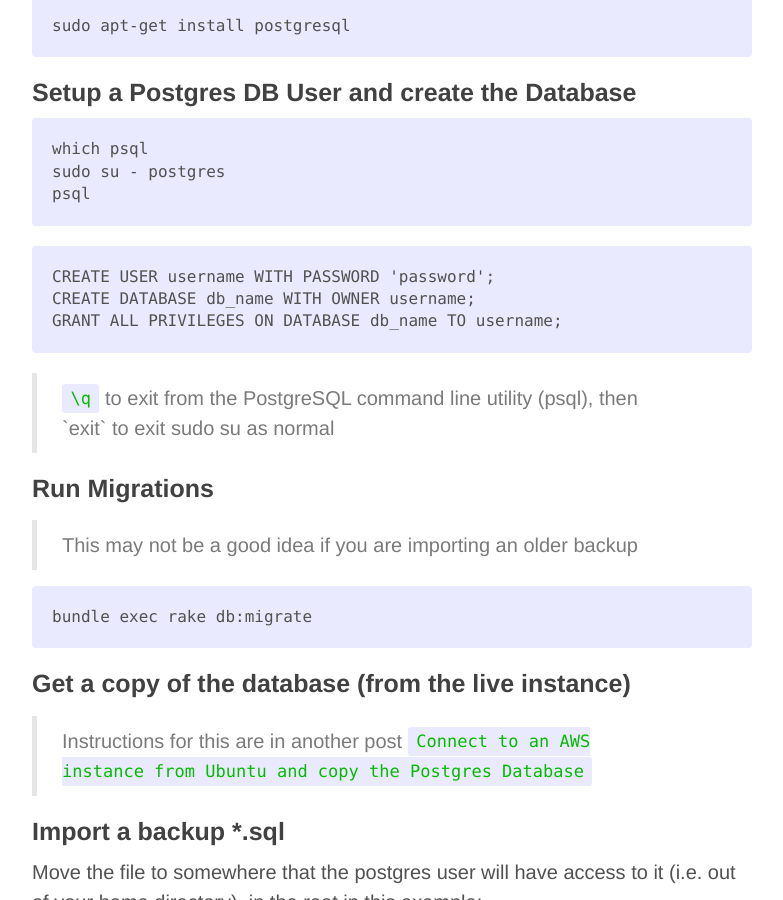
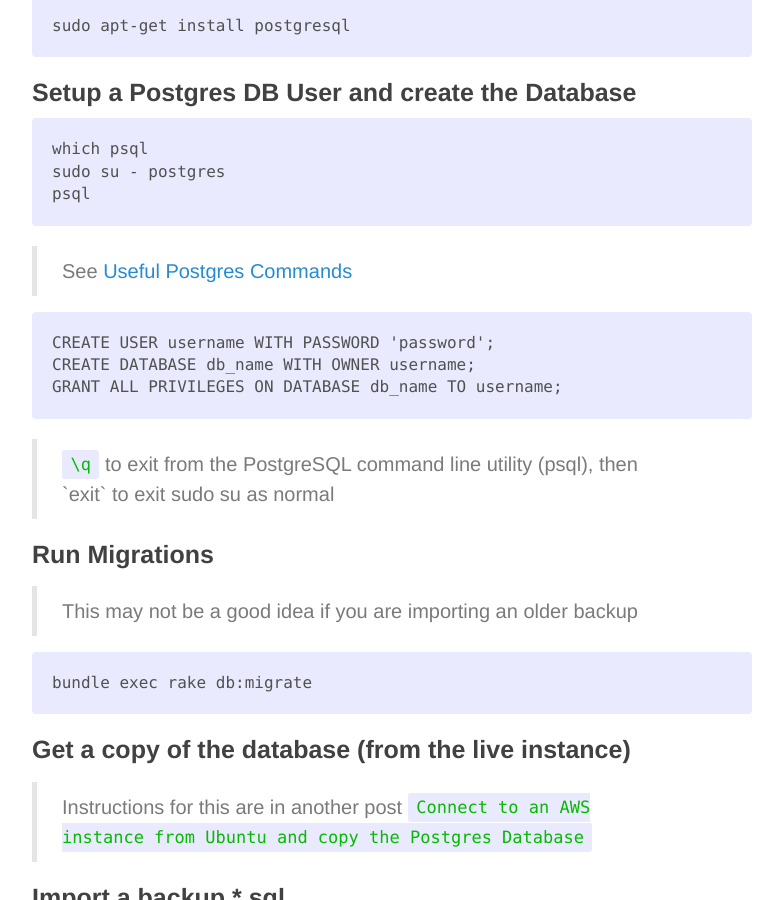
Before and after one commit to avjaarsveld/avjaarsveld.github.io, a Jekyll site: the page built from _posts/2015-02-25-Using-Postgres-for-the-First-Time.md, in a window 1280 px wide and 900 px high, scrolled down 1482 px. Shown: the whole window, without its empty margins (248-1031 px from the left). Built offline with Jekyll 4.4.1, drawn with Linux system fonts in a browser that asks for light colours; Markdown is read by kramdown in place of the engine named in the settings; comment, search, counter and statistics services are not loaded.

Commit message:
Added note

````diff
--- a/_posts/2015-02-25-Using-Postgres-for-the-First-Time.md
+++ b/_posts/2015-02-25-Using-Postgres-for-the-First-Time.md
@@ -71,6 +71,8 @@ sudo su - postgres
 psql
 ```
 
+> See [Useful Postgres Commands](/2015/03/09/Useful-Postgres-Commands/)
+
 ```
 CREATE USER username WITH PASSWORD 'password';
 CREATE DATABASE db_name WITH OWNER username;
````
